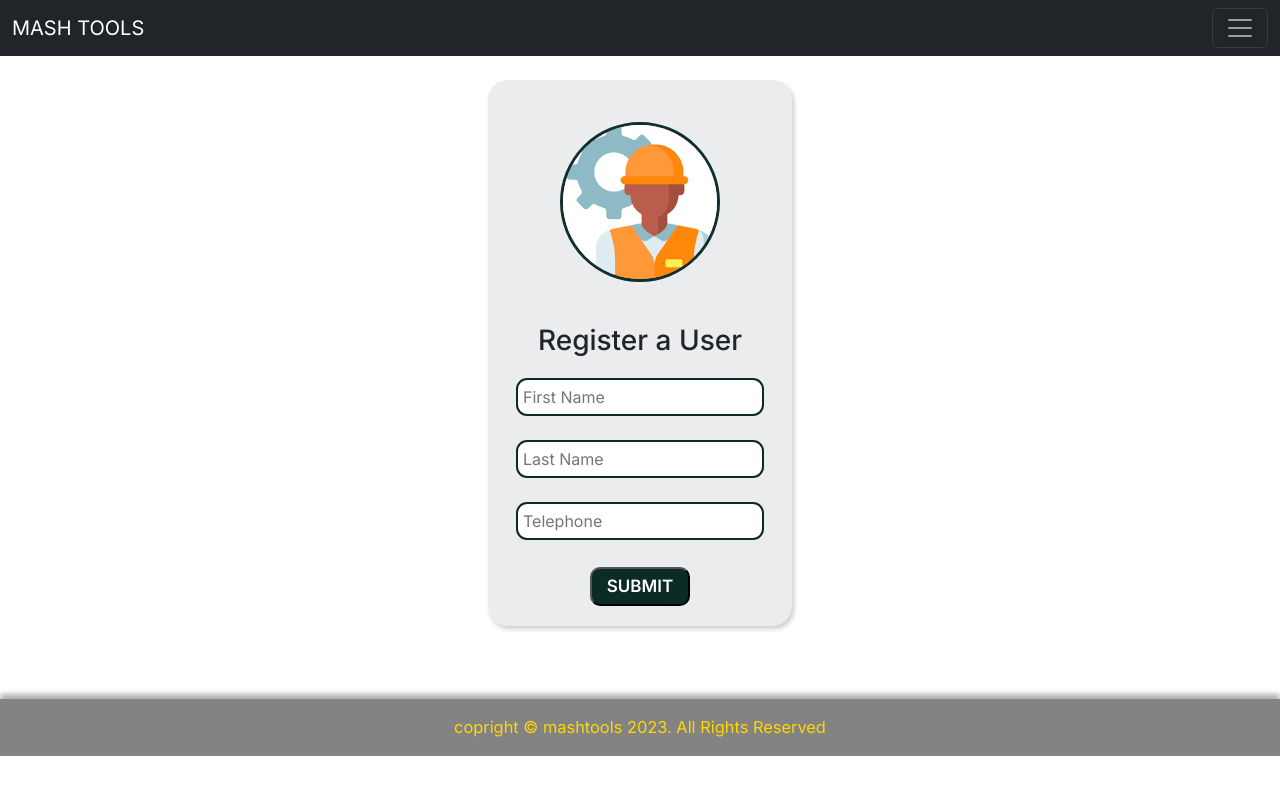
After one commit to sammygitongar/Mash-Tools, a PHP site: page /test.html in a window 1280 px wide. The commit adds this page. Run offline with PHP 8.4, Linux system fonts and the light colour scheme.

Commit message:
Addition of user registration

```diff
--- a/includes/styles.css
+++ b/includes/styles.css
@@ -99,17 +99,18 @@
 .tools-summary{
     display: flex;
     flex-wrap: wrap;
+    justify-content: space-around;
 }
 
-.tool-card{
-    width: 35vw;
-}
+
 
 .tool-card{
     position: relative;
     background: #c9c7c721;
     padding: 1em 0;
     border-radius: 25px;
+    width: 35vw;
+    margin-bottom: 20px;
 }
 
 .tool-header{
@@ -174,4 +175,72 @@
     font-size: calc(10px + .5vw);
     color: gold;
     background-color: rgba(0, 0, 0, 0.486);
+
 }
+
+.user-form{
+    display: flex;
+    flex-direction: column;
+    align-items: center;
+    background: #1c343b17;
+    margin-top: 30px;
+    padding: 0 30px;
+    border-radius: 20px;
+    box-shadow: 2px 3px 5px rgba(0, 0, 0, 0.199);
+    backdrop-filter: blur(10px);
+}
+
+.userhead{
+    display: flex;
+    flex-direction: column;
+    align-items: center;
+}
+
+.userhead img{
+    width: 20vh;
+    border-radius: 50%;
+    margin: 42px 0;
+    border: 3px solid rgb(19, 46, 46);
+}
+
+.user-form form{
+    display: flex;
+    flex-direction: column;
+    align-items: center;
+}
+
+.user-form form input{
+    margin: 14px 0;
+    padding: 5px;
+    outline: 2px solid rgb(12, 43, 37);
+    border: none;
+    border-radius: 9px;
+
+}
+
+.user-form form button{
+    padding: 5px 15px;
+    border-radius: 10px;
+    margin-top: 15px;
+    border: 1px soild rgb(12, 43, 37);
+    font-size: 17px;
+    font-weight: 600;
+    background: rgb(12, 43, 37);
+    color: white;
+    margin-bottom: 20px;
+    transition: 1s ease;
+}
+
+.user-form form button:hover{
+    background: none;
+    color: rgb(12, 43, 37);
+    border: 1px solid rgb(12, 43, 37);
+}
+
+.user-form-container{
+    padding: 5vh 0;
+    margin-top: 10px;
+    display: flex;
+    justify-content: center;
+    align-items: center;
+}
--- /dev/null
+++ b/test.html
@@ -0,0 +1,94 @@
+<!DOCTYPE html>
+<html lang="en">
+<head>
+    <meta charset="UTF-8">
+    <meta name="viewport" content="width=device-width, initial-scale=1.0">
+    <title>Document</title>
+    <link href="https://cdn.jsdelivr.net/npm/bootstrap@5.2.3/dist/css/bootstrap.min.css" rel="stylesheet" integrity="sha384-rbsA2VBKQhggwzxH7pPCaAqO46MgnOM80zW1RWuH61DGLwZJEdK2Kadq2F9CUG65" crossorigin="anonymous">
+    <link rel="stylesheet" href="includes/styles.css">
+    <link rel="preconnect" href="https://fonts.googleapis.com">
+    <link rel="preconnect" href="https://fonts.gstatic.com" crossorigin>
+    <link href="https://fonts.googleapis.com/css2?family=Inter:wght@100;200;300;400;500;600;700;800;900&display=swap" rel="stylesheet">
+  </head>
+  <body>
+
+<nav class="navbar navbar-dark bg-dark fixed-top mb-4">
+  <div class="container-fluid">
+    <a class="navbar-brand" href="#">MASH TOOLS</a>
+    <button class="navbar-toggler" type="button" data-bs-toggle="offcanvas" data-bs-target="#offcanvasDarkNavbar" aria-controls="offcanvasDarkNavbar">
+      <span class="navbar-toggler-icon"></span>
+    </button>
+    <div class="offcanvas offcanvas-end text-bg-dark" tabindex="-1" id="offcanvasDarkNavbar" aria-labelledby="offcanvasDarkNavbarLabel">
+      <div class="offcanvas-header">
+        <h5 class="offcanvas-title" id="offcanvasDarkNavbarLabel">MENU</h5>
+        <button type="button" class="btn-close btn-close-white" data-bs-dismiss="offcanvas" aria-label="Close"></button>
+      </div>
+      <div class="offcanvas-body">
+        <ul class="navbar-nav justify-content-end flex-grow-1 pe-3">
+          <li class="nav-item">
+            <a class="nav-link active" aria-current="page" href="#">Home</a>
+          </li>
+          <li class="nav-item">
+            <a class="nav-link" href="#">Issue Tools</a>
+          </li>
+          <li class="nav-item dropdown">
+            <a class="nav-link dropdown-toggle" href="#" role="button" data-bs-toggle="dropdown" aria-expanded="false">
+              New Registration
+            </a>
+            <ul class="dropdown-menu dropdown-menu-dark">
+              <li><a class="dropdown-item" href="#">Tool Registration</a></li>
+              <li>
+                <hr class="dropdown-divider">
+              </li>
+              <li><a class="dropdown-item" href="#">Worker Registration</a></li>
+            </ul>
+          </li>
+        </ul>
+
+      </div>
+    </div>
+  </div>
+</nav>
+
+
+
+
+
+<section class="user-form-container">
+    <div class="user-form">
+        <div class="userhead">
+            <img src="assets/images/user.png" alt="">
+            <h3>Register a User</h3>
+        </div>
+        <form action="handlers/user_reg.php">
+            <input type="text" name="fname" placeholder="First Name">
+            <input type="text" name="lname" placeholder="Last Name">
+            <input type="tel" name="phone" placeholder="Telephone" id="">
+            <button type="submit">SUBMIT</button>
+        </form>
+    </div>
+</section>
+
+
+
+
+
+
+
+
+
+
+
+
+
+<div class="footer">
+    <div class="copyright">
+      <p>copright &#169; mashtools 2023. All Rights Reserved</p>
+    </div>
+  </div>
+
+
+  <script src="https://cdn.jsdelivr.net/npm/bootstrap@5.2.3/dist/js/bootstrap.bundle.min.js" integrity="sha384-kenU1KFdBIe4zVF0s0G1M5b4hcpxyD9F7jL+jjXkk+Q2h455rYXK/7HAuoJl+0I4" crossorigin="anonymous"></script>
+    </body>
+  </body>
+  </html>
```
Also changed, not shown: connects/dbc.inc.php (added, +12 -0 lines), connects/dblocal.inc.php (added, +12 -0 lines), handlers/user_handler.php (added, +44 -0 lines), index.php (+40 -0 lines), user_reg.php (added, +26 -0 lines), assets/images/user.png (added).
